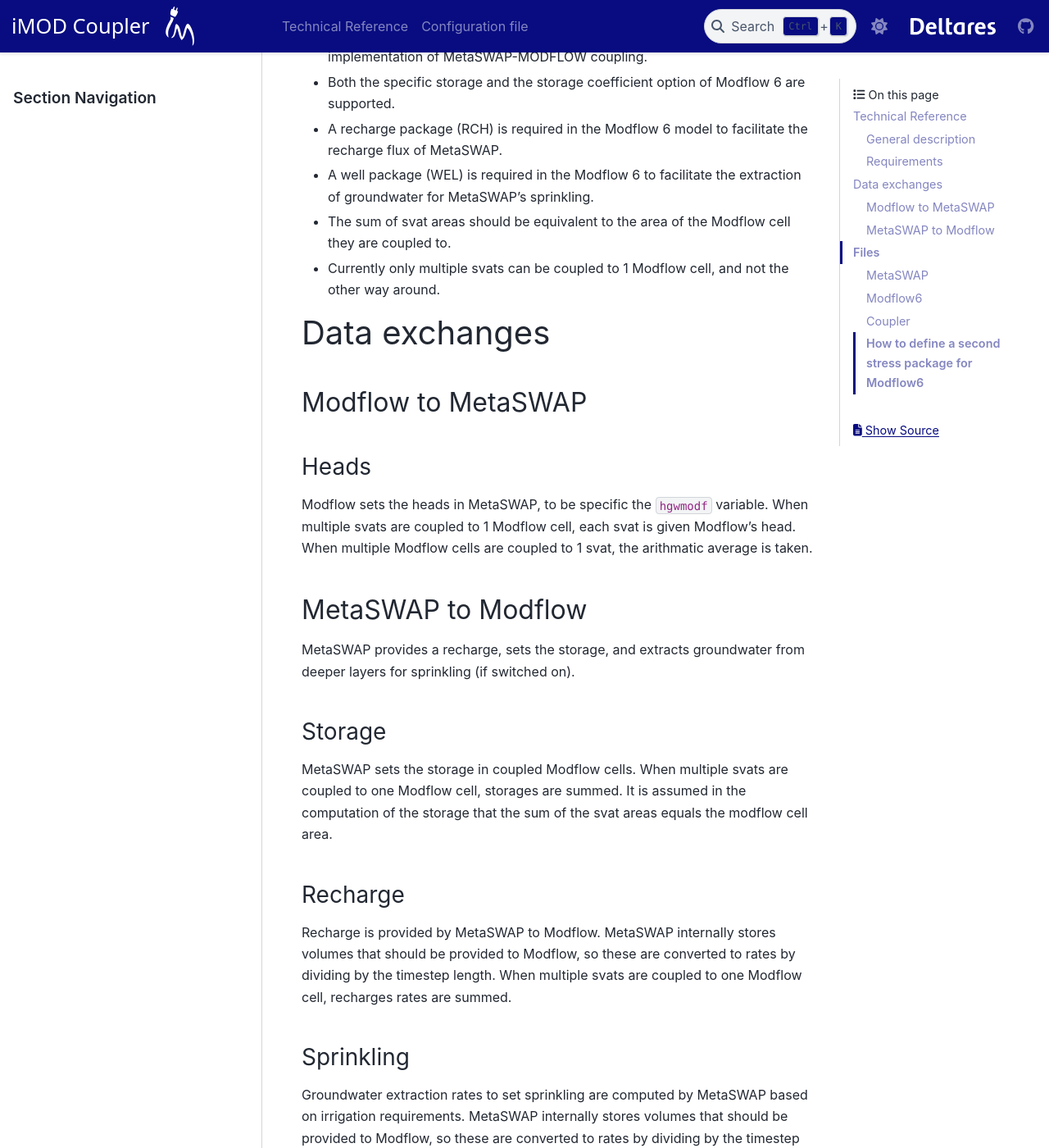
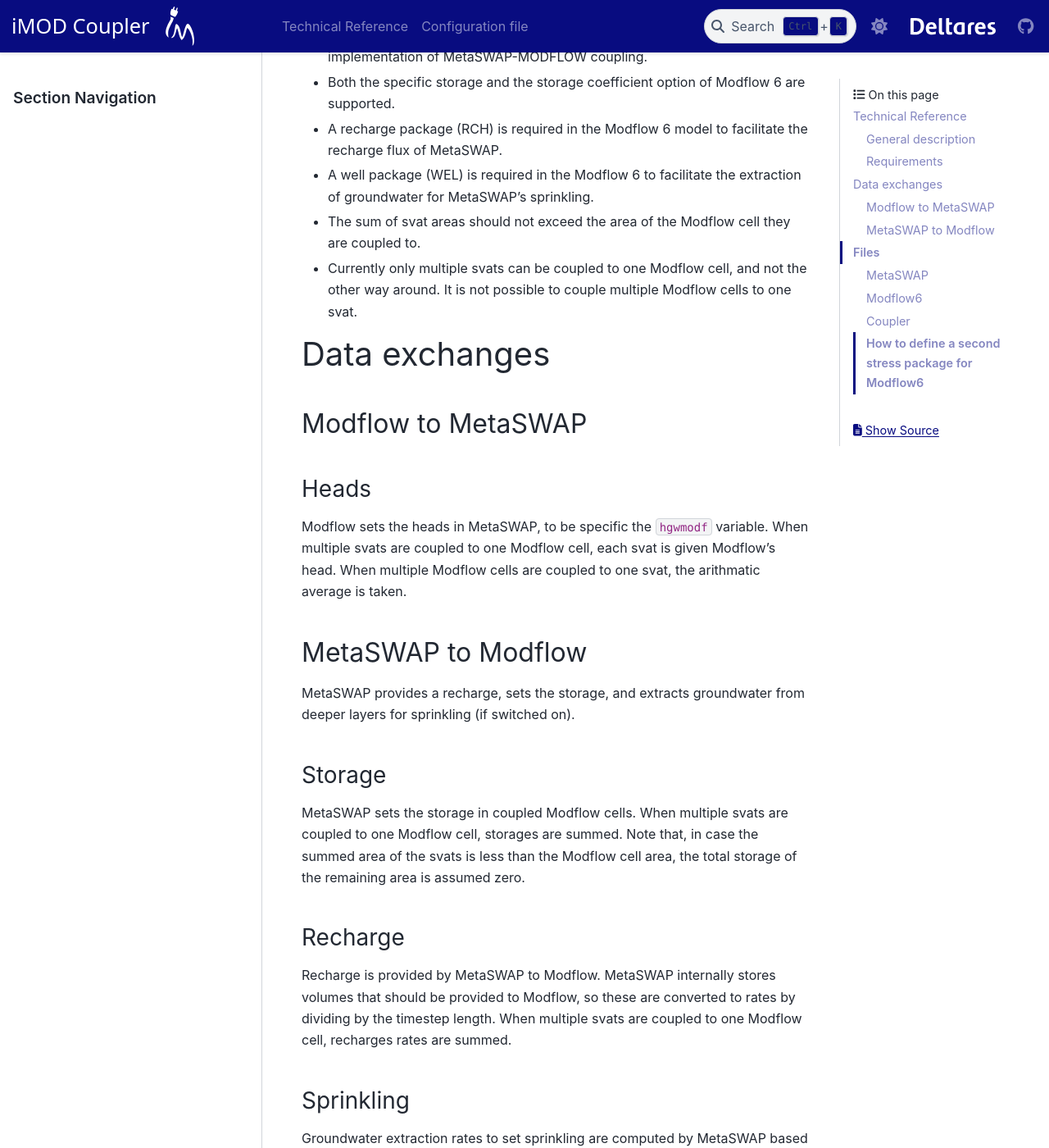
Before and after one commit to Deltares/imod_coupler, a Sphinx documentation site: the page built from docs/technical.rst, in a window 1280 px wide and 1400 px high, scrolled down 1260 px. Shown: the whole window at 82% size. Built offline with Sphinx 7.4.7 and the PyData theme 0.15.4, drawn with Linux system fonts in a browser that asks for light colours.

Commit message:
Corrected explanation storage and updated requirements, based on input Hendrik.

```diff
--- a/docs/technical.rst
+++ b/docs/technical.rst
@@ -29,10 +29,11 @@ Requirements
   recharge flux of MetaSWAP.
 * A well package (WEL) is required in the Modflow 6 to facilitate the extraction of
   groundwater for MetaSWAP's sprinkling.
-* The sum of svat areas should be equivalent to the area of the Modflow cell
+* The sum of svat areas should not exceed the area of the Modflow cell
   they are coupled to.
-* Currently only multiple svats can be coupled to 1 Modflow cell, and not the
-  other way around.
+* Currently only multiple svats can be coupled to one Modflow cell, and not the
+  other way around. It is not possible to couple multiple Modflow cells to one
+  svat.
 
 Data exchanges
 ==============
@@ -44,8 +45,8 @@ Heads
 ~~~~~
 
 Modflow sets the heads in MetaSWAP, to be specific the ``hgwmodf`` variable.
-When multiple svats are coupled to 1 Modflow cell, each svat is given Modflow's head.
-When multiple Modflow cells are coupled to 1 svat, the arithmatic average is taken.
+When multiple svats are coupled to one Modflow cell, each svat is given Modflow's head.
+When multiple Modflow cells are coupled to one svat, the arithmatic average is taken.
 
 MetaSWAP to Modflow
 -------------------
@@ -57,9 +58,9 @@ Storage
 ~~~~~~~
 
 MetaSWAP sets the storage in coupled Modflow cells. When multiple svats are
-coupled to one Modflow cell, storages are summed. It is assumed in the
-computation of the storage that the sum of the svat areas equals the modflow
-cell area.
+coupled to one Modflow cell, storages are summed. Note that, in case the summed
+area of the svats is less than the Modflow cell area, the total storage of the
+remaining area is assumed zero.
 
 Recharge
 ~~~~~~~~
```
